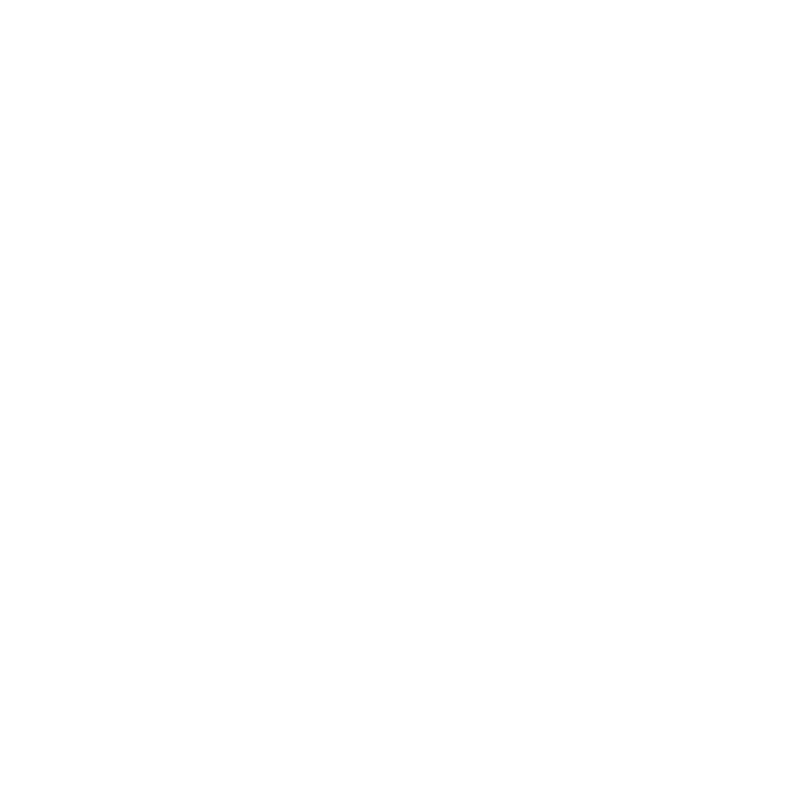
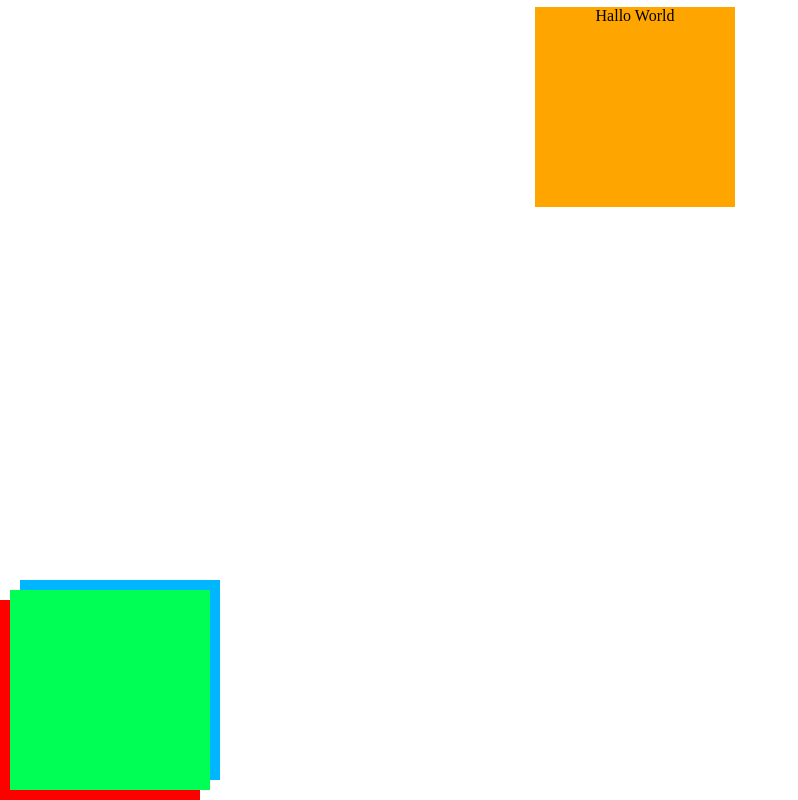
Before and after one commit to FbW46-2/uib-layout-breakout, a plain HTML site: page index.html in a window 1280 px wide. Shown: the whole page, without its empty margins (0-798 px from the left). Drawn offline with Linux system fonts and the light colour scheme.

Commit message:
add solution

```diff
--- a/index.html
+++ b/index.html
@@ -8,5 +8,11 @@
     <link rel="stylesheet" href="style.css">
 </head>
 <body>
+    <div class="halloworld">
+        Hallo World
+    </div>
+    <div class="box box1"></div>
+    <div class="box box2"></div>
+    <div class="box box3"></div>
 </body>
 </html>
--- a/style.css
+++ b/style.css
@@ -3,3 +3,38 @@ html, body {
     padding: 0;
     height: 100%;
 }
+
+.halloworld {
+    width: 200px;
+    height: 200px;
+    background-color: orange;
+    text-align: center;
+    /* 0 auto would conflict with re-positioning */
+    margin: auto auto;
+    position: relative;
+    left: -5px;
+    top: 7px;
+}
+
+.box {
+    width: 200px;
+    height: 200px;
+    position: absolute;
+}
+
+.box1 {
+    background-color: red;
+    bottom: 0px;
+}
+
+.box2 {
+    background-color: rgb(0, 255, 85);
+    bottom: 10px;
+    left: 10px;
+}
+.box3 {
+    background-color: rgb(0, 183, 255);
+    bottom: 20px;
+    left: 20px;
+    z-index: -1;
+}
```
